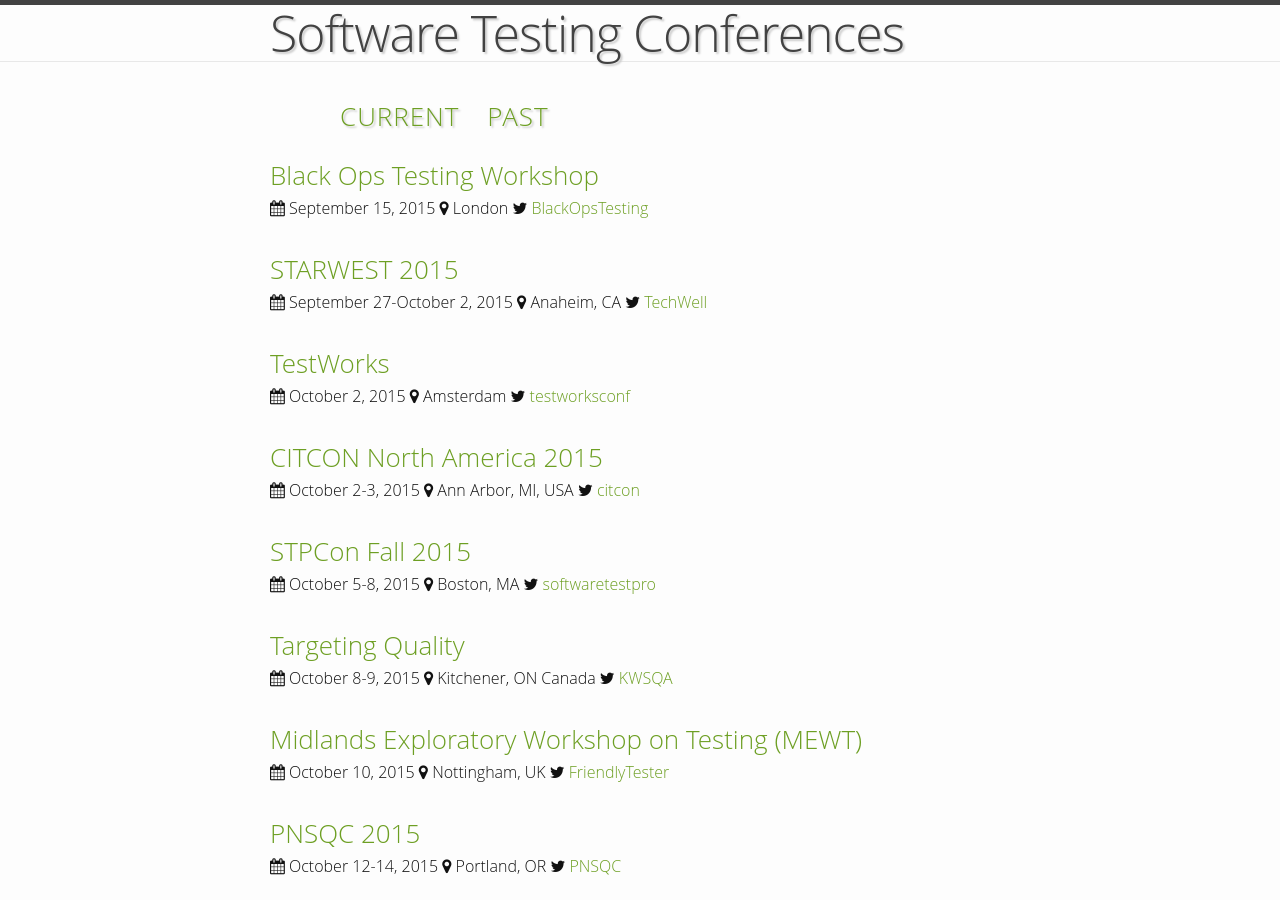
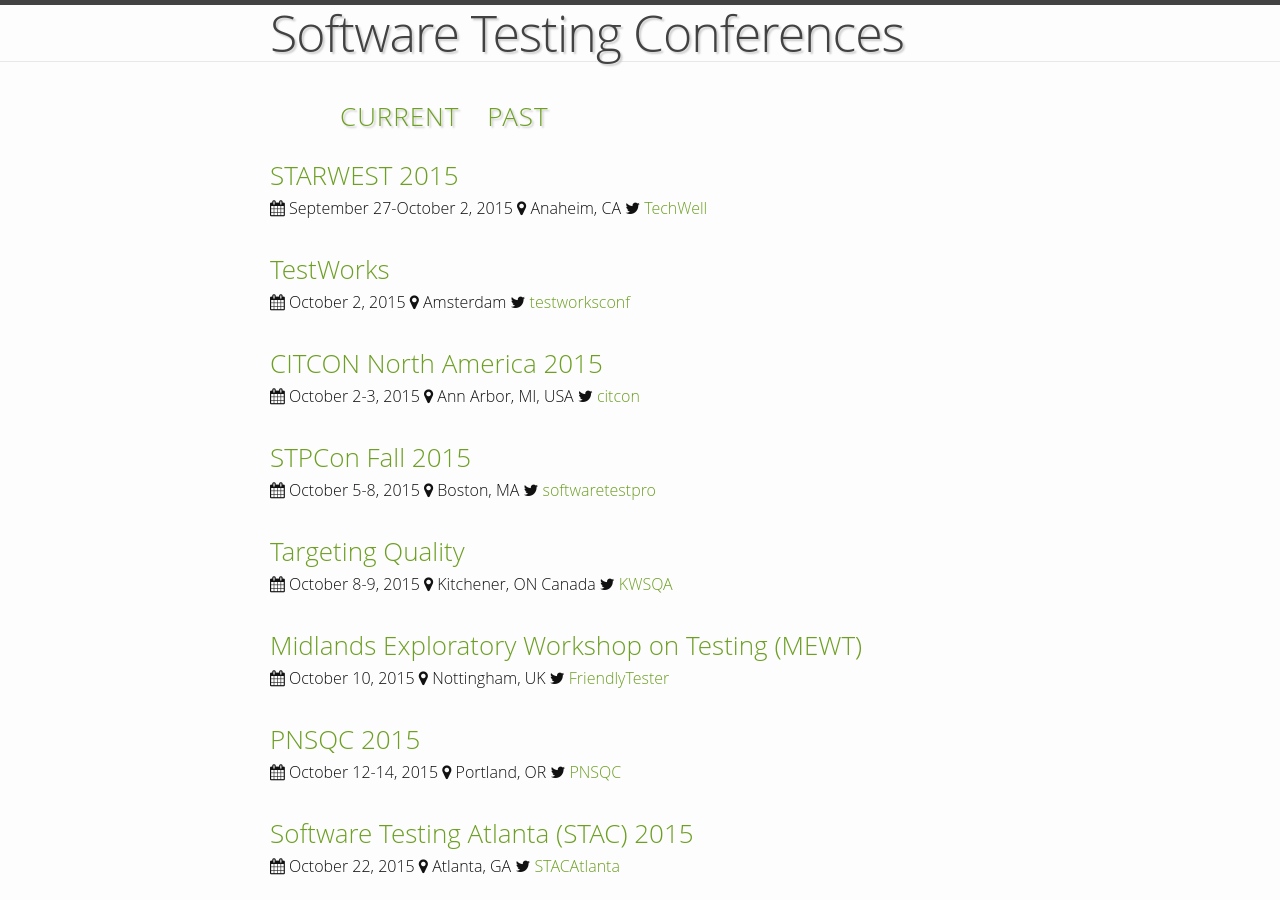
Before and after one commit to TestingConferences/testingconferences.github.io, a Jekyll site: the page built from index.html, in a window 1280 px wide and 900 px high. Built offline with Jekyll 4.4.1, drawn with Linux system fonts in a browser that asks for light colours.

Commit message:
moved black ops testing to past

```diff
--- a/_data/current.yml
+++ b/_data/current.yml
@@ -1,9 +1,3 @@
-- name: Black Ops Testing Workshop
-  location: London
-  dates: "September 15, 2015"
-  url: http://blackopstesting.com/post/event/training/20150420_september_2015_software_testing_training_in_london/
-  twitter: BlackOpsTesting
-
 - name: STARWEST 2015
   location: Anaheim, CA
   dates: "September 27-October 2, 2015"
--- a/_data/past.yml
+++ b/_data/past.yml
@@ -1,3 +1,9 @@
+- name: Black Ops Testing Workshop
+  location: London
+  dates: "September 15, 2015"
+  url: http://blackopstesting.com/post/event/training/20150420_september_2015_software_testing_training_in_london/
+  twitter: BlackOpsTesting
+
 - name: CITCON Europe 2015
   location: Helsinki, Finland
   dates: "September 11-12, 2015"
```
